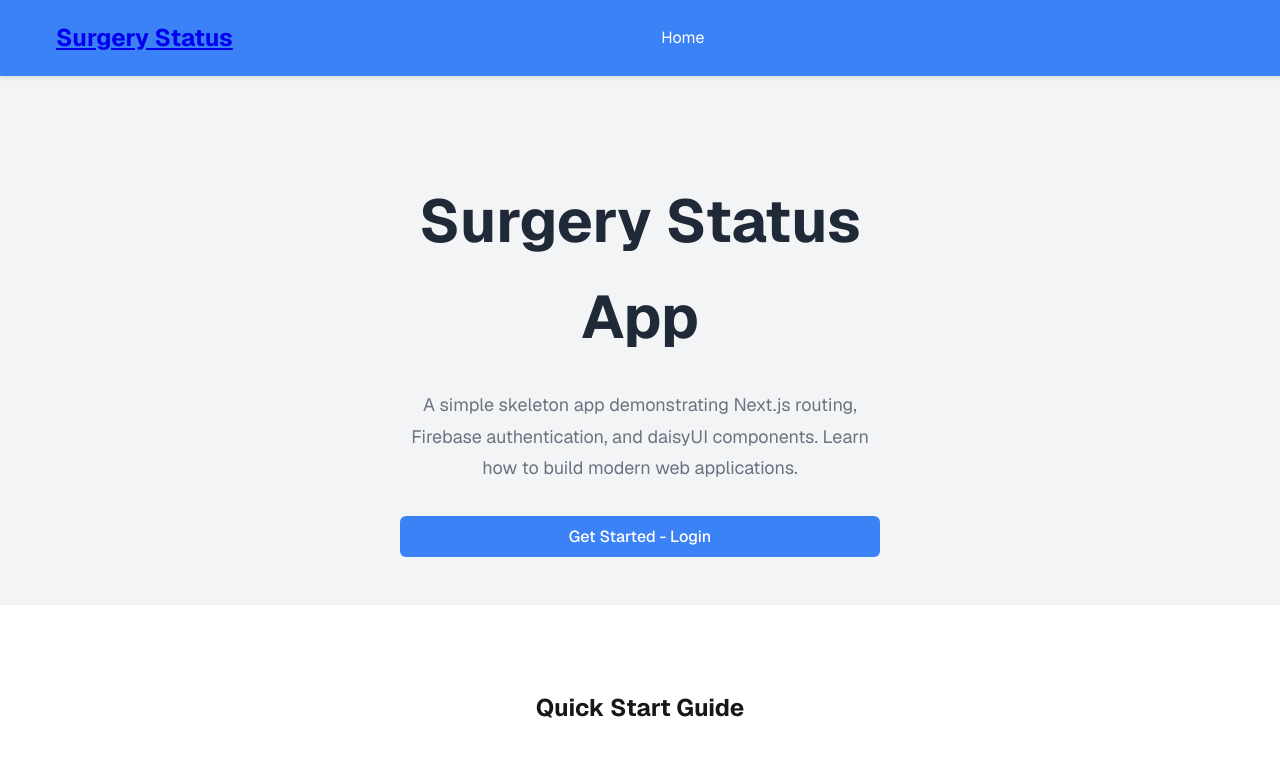
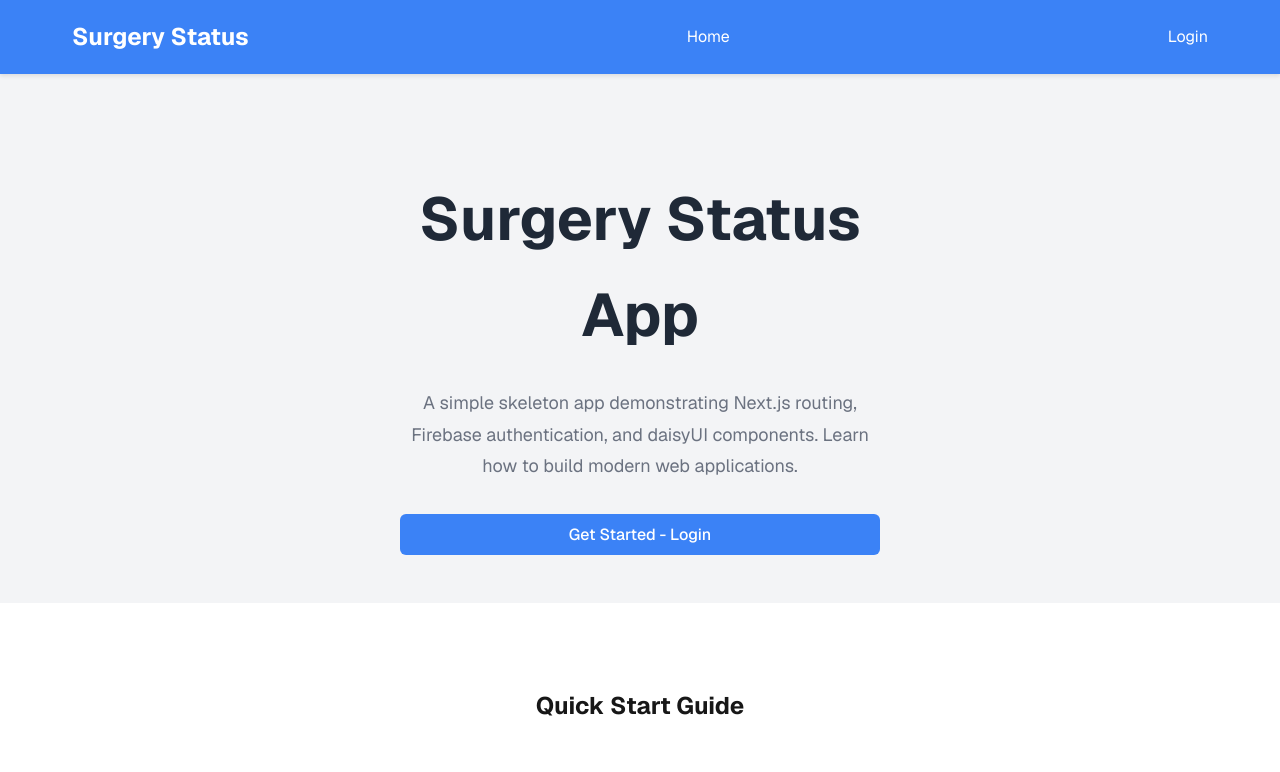
Before and after one commit to chingu-voyages/V56-tier3-team-37, a Next.js app: page / in a window 1280 px wide. Shown: the top 772 px of the page. Built offline with nearby package versions, Linux system fonts and the light colour scheme.

Commit message:
Edit error when Login only appears when you hover mouse over it in header, and visual changes

```diff
--- a/src/components/Header.tsx
+++ b/src/components/Header.tsx
@@ -18,7 +18,7 @@ export default function Header() {
       <div className="header__container">
         <div className="header__navbar">
           <div className="header__brand">
-            <Link href="/">Surgery Status</Link>
+            <Link href="/" className="header__nav-item">Surgery Status</Link>
           </div>
 
           <nav className="header__nav">
@@ -43,7 +43,7 @@ export default function Header() {
                 </ul>
               </div>
             ) : (
-              <Link href="/auth" className="form__button form__button--outline">Login</Link>
+              <Link href="/auth" className="header__nav-item">Login</Link>
             )}
           </div>
         </div>
```
